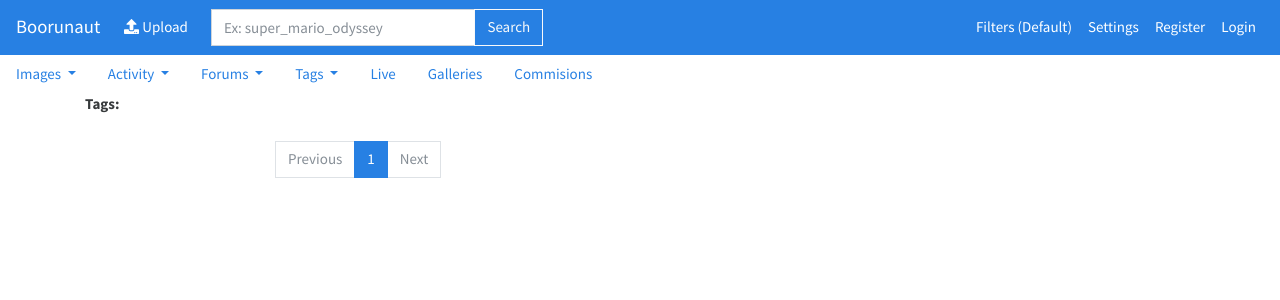
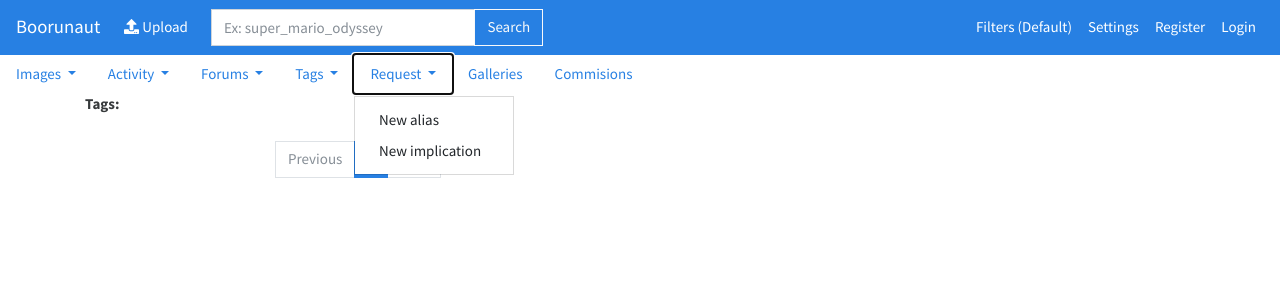
Before and after one commit to Boorunaut/Boorunaut, a Django app: page /post/list/ in a window 1280 px wide, after a click on "Request". Shown: the top 300 px of the page. Run offline with Django 3.2, Linux system fonts and the light colour scheme; data that the repository does not hold is empty; parts of the project's set-up code (start-up, migrations or seed data) failed here and were passed over; some libraries are stand-ins or nearby versions.

Commit message:
Adds forms for requesting Aliases and Implications, and adds links of them to navbar.

```diff
--- a/booru/templates/booru/navbar.html
+++ b/booru/templates/booru/navbar.html
@@ -79,8 +79,14 @@
             <a class="dropdown-item" href="{% url 'booru:implication-list' %}">Implied</a>
         </div>
     </li>
-    <li class="nav-item">
-        <a class="nav-link" href="#">Live</a>
+    <li class="nav-item dropdown">
+        <a class="nav-link dropdown-toggle" data-toggle="dropdown" href="#" role="button" aria-haspopup="true" aria-expanded="false">
+            Request
+        </a>
+        <div class="dropdown-menu">
+            <a class="dropdown-item" href="{% url 'booru:alias_create' %}">New alias</a>
+            <a class="dropdown-item" href="{% url 'booru:implication_create' %}">New implication</a>
+        </div>
     </li>
     <li class="nav-item">
         <a class="nav-link" href="#">Galleries</a>
--- a/booru/urls.py
+++ b/booru/urls.py
@@ -18,4 +18,8 @@ urlpatterns = [
     path('tag_implications/<int:pk>/', views.ImplicationDetailView.as_view(), name='implication-detail'),
     path('tag_aliases', views.AliasListView.as_view(), name='alias-list'),
     path('tag_aliases/<int:pk>/', views.AliasDetailView.as_view(), name='alias-detail'),
+
+    url(r'^tag_alias_request/$', views.alias_create, name='alias_create'),
+    url(r'^tag_implication_request/$', views.implication_create, name='implication_create'),
+
 ]
--- a/booru/views.py
+++ b/booru/views.py
@@ -4,9 +4,10 @@ from django.db.models import Q
 from django.shortcuts import get_object_or_404, redirect, render
 from django.views import generic
 
-from .forms import CreatePostForm, EditPostForm, TagEditForm, TagListSearchForm
+from . import utils
+from .forms import (AliasCreateForm, CreatePostForm, EditPostForm,
+                    ImplicationCreateForm, TagEditForm, TagListSearchForm)
 from .models import Alias, Implication, Post, PostTag, TaggedPost
-from .utils import space_splitter
 
 
 def index(request):
@@ -38,7 +39,7 @@ def upload(request):
 
 def post_list_detail(request, page_number = 1):
     tags = request.GET.get("tags", "")
-    tags = space_splitter(tags)
+    tags = utils.space_splitter(tags)
 
     posts = Post.objects.all()
     if len(tags) > 0:
@@ -114,3 +115,39 @@ class AliasListView(generic.ListView):
 
 class AliasDetailView(generic.DetailView):
     model = Alias
+
+@login_required
+def alias_create(request):
+    form = AliasCreateForm(data=request.POST)
+
+    if form.is_valid():
+        from_tag_name = form.cleaned_data['from_tag']
+        to_tag_name = form.cleaned_data['to_tag']
+
+        from_tag, from_tag_created = PostTag.objects.get_or_create(name=from_tag_name)
+        to_tag, from_tag_created = PostTag.objects.get_or_create(name=to_tag_name)
+
+        alias, alias_created = Alias.objects.get_or_create(from_tag=from_tag, to_tag=to_tag)
+        alias.author = request.user
+        alias.save()
+        return redirect('booru:alias-detail', alias.id)
+
+    return render(request, 'booru/alias_create.html', { "form": form })
+
+@login_required
+def implication_create(request):
+    form = ImplicationCreateForm(data=request.POST)
+
+    if form.is_valid():
+        from_tag_name = form.cleaned_data['from_tag']
+        to_tag_name = form.cleaned_data['to_tag']
+
+        from_tag, from_tag_created = PostTag.objects.get_or_create(name=from_tag_name)
+        to_tag, from_tag_created = PostTag.objects.get_or_create(name=to_tag_name)
+
+        implication, implication_created = Implication.objects.get_or_create(from_tag=from_tag, to_tag=to_tag)
+        implication.author = request.user
+        implication.save()
+        return redirect('booru:implication-detail', implication.id)
+
+    return render(request, 'booru/implication_create.html', { "form": form })
```
Also changed, not shown: booru/templates/booru/alias_create.html (added, +29 -0 lines), booru/templates/booru/implication_create.html (added, +29 -0 lines).
